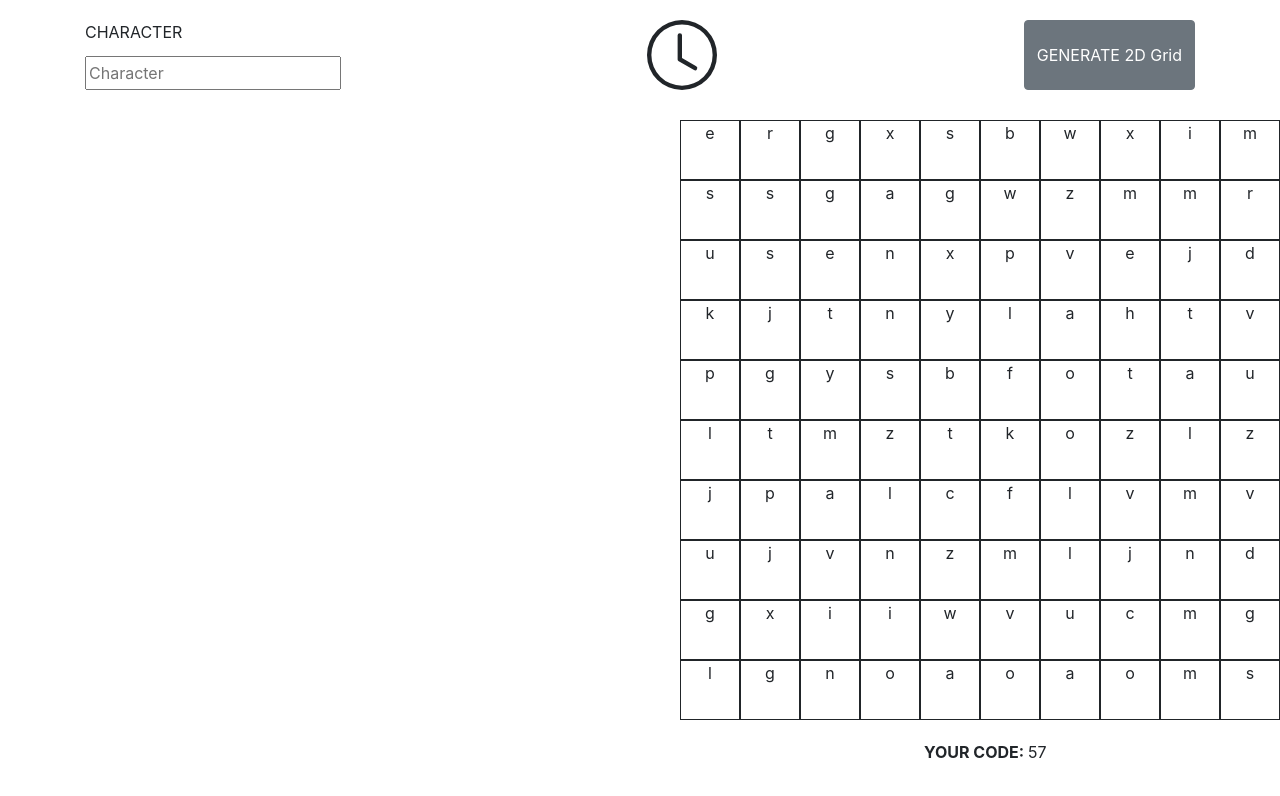
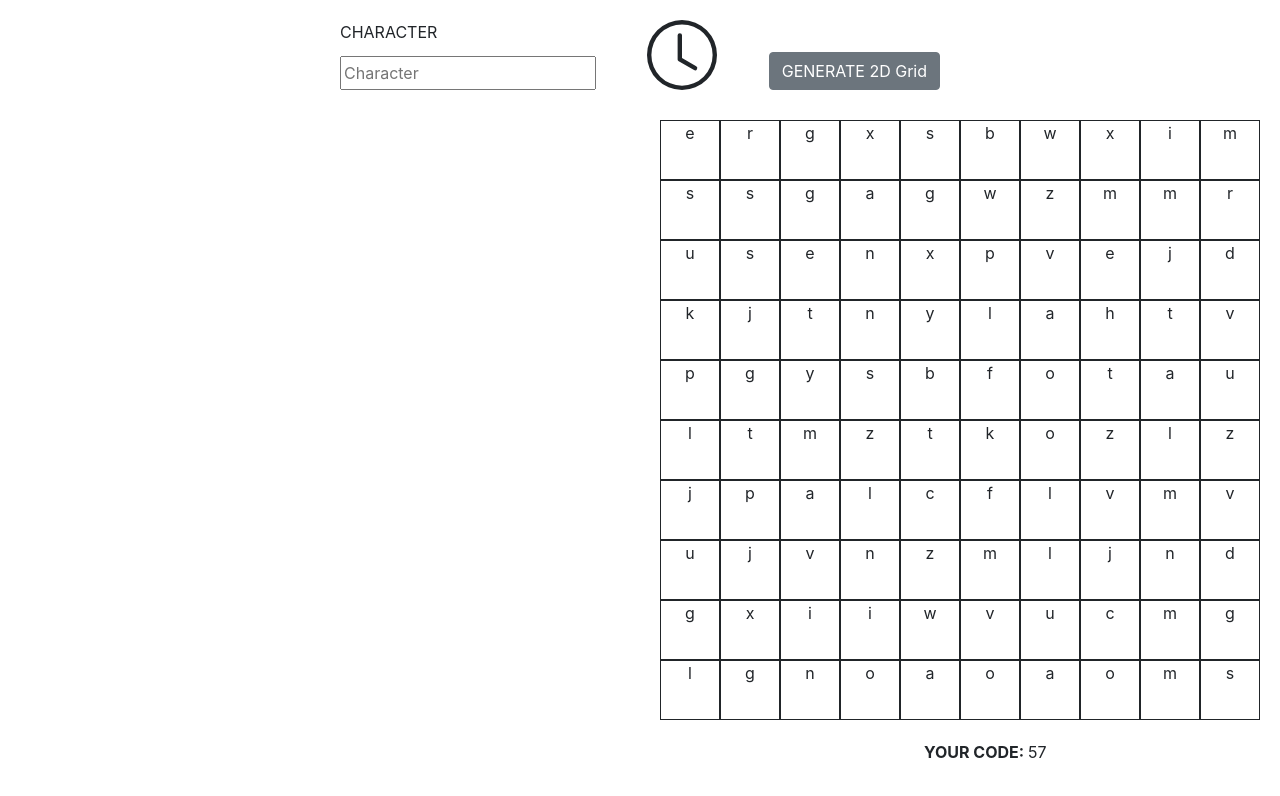
Before and after one commit to FelipeGN85/FEEx0821, an Angular app: page /generator in a window 1280 px wide. Shown: the top 796 px of the page. Built offline with nearby package versions, Linux system fonts and the light colour scheme.

Commit message:
Css corrections

```diff
--- a/src/app/generator/generator.component.css
+++ b/src/app/generator/generator.component.css
@@ -2,6 +2,7 @@
     margin-top: 20px;
     display: flex;
     justify-content: space-between;
+    width: 630px;
 }
 
 .input-container {
@@ -13,10 +14,16 @@
     display: grid;
     grid-template-columns: 1fr 1fr 1fr 1fr 1fr 1fr 1fr 1fr 1fr 1fr;
     width: 600px;
-    margin-left: 680px;
+    margin-left: 660px;
 }
 
 .container-code {
     margin-top: 20px;
     margin-left: 924px;
 }
+
+#generateButton {
+    width: fit-content;
+    height: fit-content;
+    margin-top: 32px;
+}
--- a/src/app/generator/generator.component.html
+++ b/src/app/generator/generator.component.html
@@ -9,7 +9,7 @@
             <path d="M8 3.5a.5.5 0 0 0-1 0V9a.5.5 0 0 0 .252.434l3.5 2a.5.5 0 0 0 .496-.868L8 8.71V3.5z" />
             <path d="M8 16A8 8 0 1 0 8 0a8 8 0 0 0 0 16zm7-8A7 7 0 1 1 1 8a7 7 0 0 1 14 0z" />
         </svg>
-        <button type="button" class="btn btn-secondary" (click)="buildGrid()">GENERATE 2D Grid</button>
+        <button id="generateButton" type="button" class="btn btn-secondary" (click)="buildGrid()">GENERATE 2D Grid</button>
     </div>
     <div class="wrapper">
         <cell *ngFor="let val of cells; let i = index" [character]="val">
```
